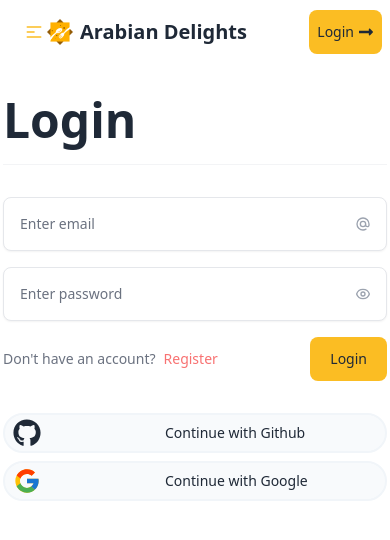
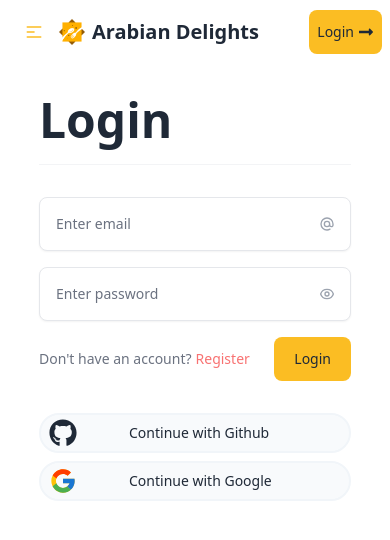
Before and after one commit to mashudalhasan/arabian-delights-client, a React (Vite) app: page /login in a window 390 px wide. Shown: the top 540 px of the page. Built offline with nearby package versions, Linux system fonts and the light colour scheme; no server answers.

Commit message:
implemented login page show/hide functionality in password field

```diff
--- a/src/Shared/Footer/Footer.jsx
+++ b/src/Shared/Footer/Footer.jsx
@@ -168,7 +168,7 @@ const Footer = () => {
                   <li>
                     <a
                       className="text-gray-700 transition hover:text-gray-700/75"
-                      href="/"
+                      href="/terms"
                     >
                       FAQs
                     </a>
@@ -287,7 +287,7 @@ const Footer = () => {
 
               <a
                 className="inline-block mx-3 text-teal-600 underline transition hover:text-teal-600/75"
-                href="/"
+                href="/terms"
               >
                 Terms & Conditions
               </a>
@@ -296,7 +296,7 @@ const Footer = () => {
 
               <a
                 className="inline-block text-teal-600 underline transition hover:text-teal-600/75"
-                href="/"
+                href="/terms"
               >
                 Privacy Policy
               </a>
--- a/src/Shared/Header/Header.jsx
+++ b/src/Shared/Header/Header.jsx
@@ -19,7 +19,7 @@ const Header = () => {
         <div className="dropdown">
           <label
             tabIndex={0}
-            className="btn btn-outline btn-warning lg:hidden border-none"
+            className="btn btn-outline btn-warning lg:hidden border-none mr-3"
           >
             <svg
               xmlns="http://www.w3.org/2000/svg"
@@ -67,6 +67,7 @@ const Header = () => {
             </li>
           </ul>
         </div>
+        <Link to="/chefsInfo/0">
           <div className="flex justify-center items-center">
             <img
               src={logo}
@@ -77,6 +78,7 @@ const Header = () => {
               Arabian Delights
             </span>
           </div>
+        </Link>
       </div>
       <div className="navbar-center hidden lg:flex">
         <ul className="menu menu-horizontal px-1 lg:flex justify-center items-center gap-6 font-medium">
--- a/src/pages/Home/Banner/Banner.jsx
+++ b/src/pages/Home/Banner/Banner.jsx
@@ -7,7 +7,7 @@ const Banner = () => {
       <div className="hero-content flex-col lg:flex-row-reverse gap-8 lg:gap-0">
         <img
           src="https://img.freepik.com/premium-photo/saudi-arabian-kabsa-spiced-chicken-quarter-rice-roasted-almonds-raisins-garlic-black-plate_268847-1077.jpg?w=2000"
-          className="max-w-sm lg:max-w-lg h-auto rounded-lg border border-gray-100 shadow-2xl"
+          className="w-3/4 lg:max-w-lg h-auto rounded-lg border border-gray-100 shadow-2xl"
         />
         <div className="lg:w-1/2">
           <h1 className="text-4xl lg:text-5xl font-bold">
--- a/src/pages/Login/Login/Login.jsx
+++ b/src/pages/Login/Login/Login.jsx
@@ -7,6 +7,7 @@ import toast from "react-hot-toast";
 
 const Login = () => {
   const [error, setError] = useState("");
+  const [show, setShow] = useState(false);
   const { signIn, googleSignIn, githubSignIn } = useContext(AuthContext);
   const navigate = useNavigate();
   const location = useLocation();
@@ -40,8 +41,6 @@ const Login = () => {
       });
   };
 
-
-
   const handleLogin = (event) => {
     event.preventDefault();
 
@@ -68,7 +67,7 @@ const Login = () => {
   };
 
   return (
-    <div className="flex flex-col mx-auto mb-0 mt-8 max-w-sm lg:max-w-md">
+    <div className="flex flex-col mx-auto mb-0 mt-8 w-4/5 lg:max-w-md">
       <h2 className="text-5xl font-bold border-b border-gray-100 pb-5">
         Login
       </h2>
@@ -113,14 +112,17 @@ const Login = () => {
 
           <div className="relative">
             <input
-              type="password"
+              type={show ? "text" : "password"}
               name="password"
               className="w-full rounded-lg border-gray-200 p-4 pe-12 text-sm shadow-sm"
               placeholder="Enter password"
               required
             />
 
-            <span className="absolute inset-y-0 end-0 grid place-content-center px-4">
+            <span
+              onClick={() => setShow(!show)}
+              className="absolute inset-y-0 end-0 grid place-content-center px-4 cursor-pointer"
+            >
               <svg
                 xmlns="http://www.w3.org/2000/svg"
                 className="h-4 w-4 text-gray-400"
@@ -154,7 +156,10 @@ const Login = () => {
         <div className="flex items-center justify-between">
           <p className="text-sm text-gray-500">
             Don't have an account?
-            <Link className="hover:underline ml-2 text-error" to="/register">
+            <Link
+              className="hover:underline ml-1 lg:ml-2 text-error"
+              to="/register"
+            >
               Register
             </Link>
           </p>
@@ -173,7 +178,7 @@ const Login = () => {
             onClick={handleGithubSignIn}
             className="inline-flex items-center gap-3 justify-start rounded-full ps-2 pr-8 py-1 hover:shadow-sm w-full mx-auto text-center bg-slate-50 border-2 border-slate-100 transition-colors hover:bg-transparent hover:text-black focus:outline-none focus:ring active:opacity-75"
           >
-            <FaGithub className="h-7 w-7 mr-28" />
+            <FaGithub className="h-7 w-7 mr-10 lg:mr-28" />
             <span className="text-sm font-medium">Continue with Github</span>
           </button>
         </Link>
@@ -184,7 +189,7 @@ const Login = () => {
             onClick={handleGoogleSignIn}
             className="inline-flex items-center gap-3 justify-start rounded-full ps-2 pr-8 py-1 hover:shadow-sm w-full mx-auto text-center bg-slate-50 border-2 border-slate-100 transition-colors hover:bg-transparent hover:text-black focus:outline-none focus:ring active:opacity-75"
           >
-            <FcGoogle className="h-7 w-7 mr-28" />
+            <FcGoogle className="h-7 w-7 mr-10 lg:mr-28" />
             <span className="text-sm font-medium">Continue with Google</span>
           </button>
         </Link>
```
Lines whose indentation alone changed are shown as unchanged.
